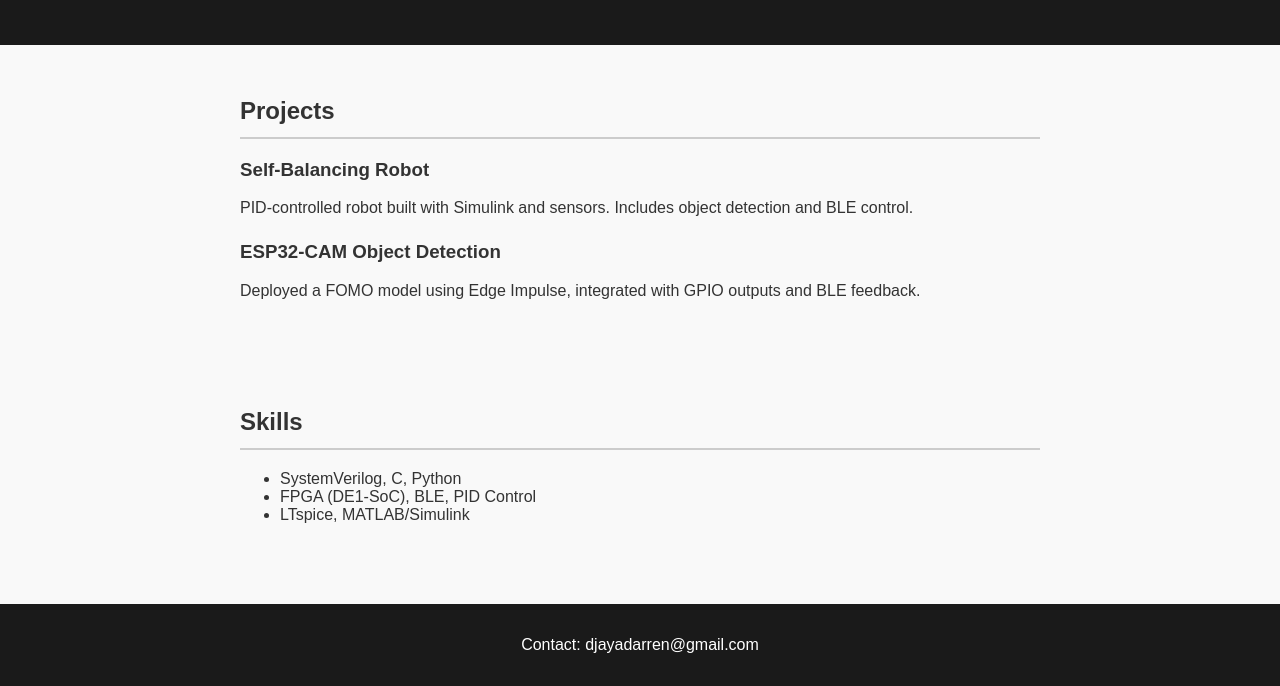
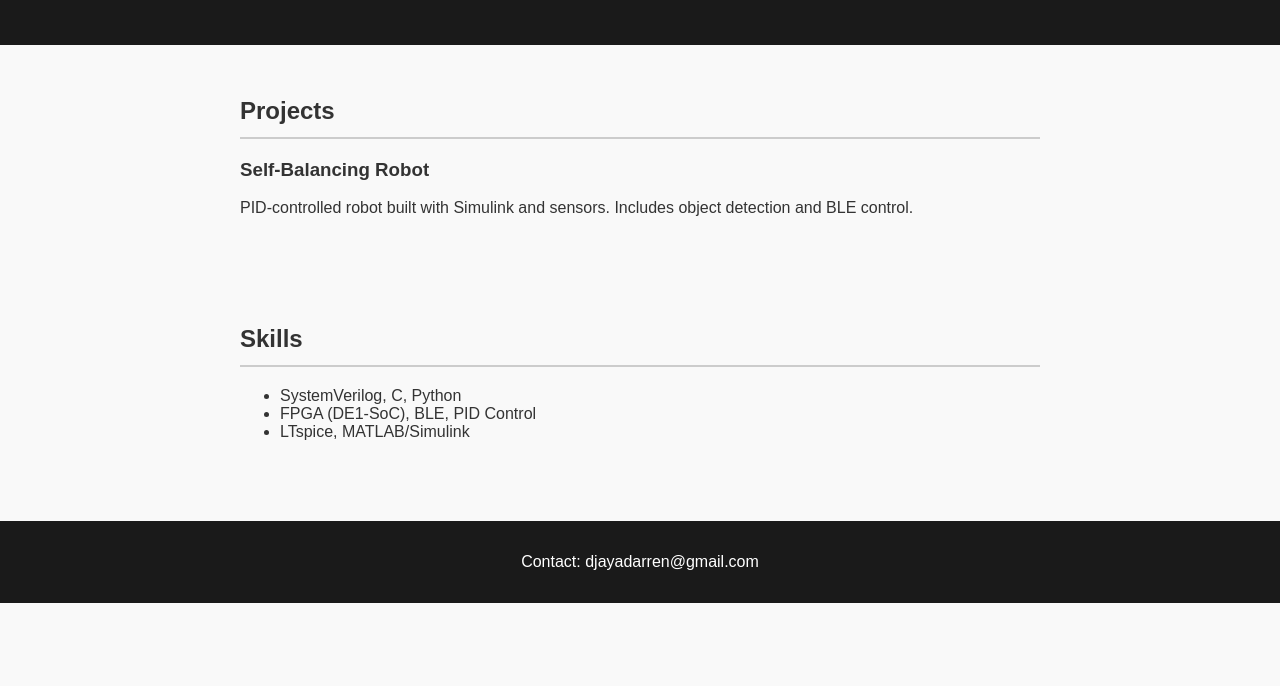
Before and after one commit to djayadarren/Portfolio, a plain HTML site: page index.html in a window 1280 px wide. Shown: the part 133-819 px from the top of the page. Drawn offline with Linux system fonts and the light colour scheme.

Commit message:
index.html

```diff
--- a/index.html
+++ b/index.html
@@ -18,9 +18,6 @@
       <h3>Self-Balancing Robot</h3>
       <p>PID-controlled robot built with Simulink and sensors. Includes object detection and BLE control.</p>
     </div>
-    <div class="project">
-      <h3>ESP32-CAM Object Detection</h3>
-      <p>Deployed a FOMO model using Edge Impulse, integrated with GPIO outputs and BLE feedback.</p>
     </div>
     <!-- Add more projects here -->
   </section>
```
